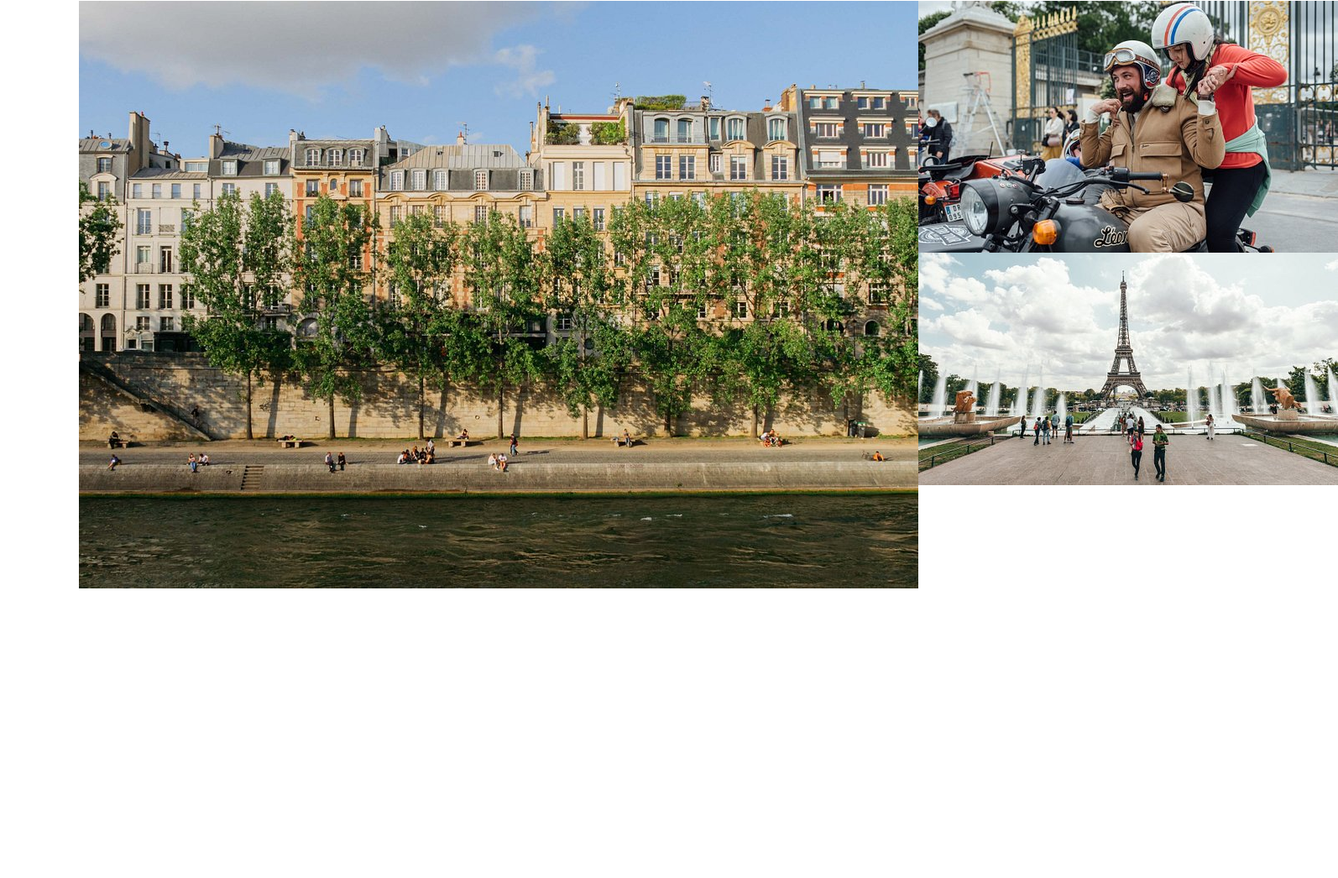
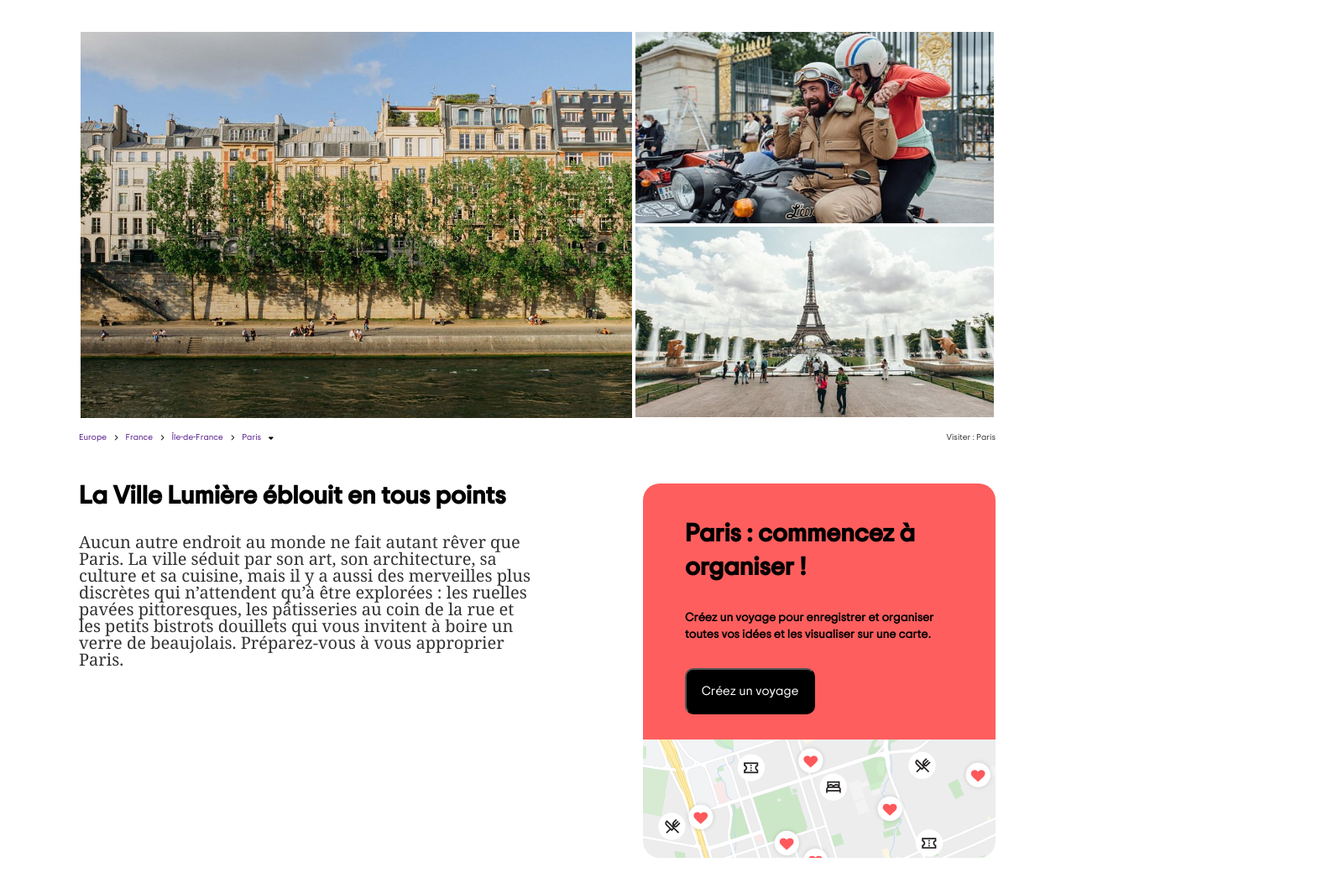
Before and after one commit to thibaultaprtn/tripadvisor, a plain HTML site: page index.html in a window 1280 px wide. Shown: the part 315-1361 px from the top of the page at 84% size, 1594 px wide, since content can reach past the window. Before the commit the page ends 1019 px from the top, so only its background shows below. Drawn offline with Linux system fonts and the light colour scheme.

Commit message:
Partie 1 finie avec les bonus d'interactions hover

```diff
--- a/assets/css/style.css
+++ b/assets/css/style.css
@@ -42,7 +42,7 @@ header nav {
   display: flex;
   justify-content: space-between;
   align-items: center;
-  gap: 20px;
+  gap: 15px;
 }
 
 header img {
@@ -50,6 +50,8 @@ header img {
 }
 
 header nav div {
+  padding: 10px 10px;
+  border-radius: 30px;
   display: flex;
   justify-content: space-between;
   gap: 5px;
@@ -67,6 +69,14 @@ nav button {
   border-radius: 20px;
 }
 
+nav button:hover {
+  background-color: #4c4c4c;
+}
+
+div.hovergrey:hover {
+  background-color: #f2f2f2;
+}
+
 /* ----------------------------------------------- */
 /* --------------------- MAIN -------------------- */
 /* ----------------------------------------------- */
@@ -82,7 +92,7 @@ h1 {
 }
 
 main section p {
-  font-size: 15px;
+  font-size: 14px;
   color: #333333;
 }
 
@@ -103,12 +113,168 @@ main nav div {
   border-radius: 15px;
 }
 
+main nav div:hover {
+  background-color: black;
+  color: white;
+}
+
+main nav div:hover p {
+  color: white;
+}
+
 main nav p {
   font-family: TS-Med;
   font-size: 16px;
   font-weight: 400;
 }
 
+/* main nav p:hover {
+  color: white;
+} */
+
+/* ----------------------------------------------- */
+/* ----------------- GROUP PHOTO ---------------- */
+/* ----------------------------------------------- */
+
+.groupphoto {
+  display: flex;
+  justify-content: space-evenly;
+  height: 460px;
+}
+
+.leftpic {
+  flex: 3;
+  height: 100%;
+}
+.leftpic img {
+  margin: 2px 2px;
+  height: 100%;
+}
+
+.rightpics {
+  flex: 2;
+  display: flex;
+  flex-direction: column;
+}
+
+.rightpics img {
+  margin: 2px 2px;
+  height: 49.5%;
+}
 main img {
-  object-fit: scale-down;
+  object-fit: fill;
 }
+
+/* ----------------------------------------------- */
+/* ---------------------- NAV2 ------------------- */
+/* ----------------------------------------------- */
+
+.nav2 {
+  margin: 20px 0 50px 0;
+  display: flex;
+  justify-content: space-between;
+}
+
+.nav2left {
+  display: flex;
+  justify-content: space-between;
+  align-items: center;
+  gap: 9px;
+}
+
+.nav2 p,
+.nav2 a {
+  font-size: 10px;
+}
+
+a.linkover {
+  text-decoration: none;
+}
+
+a.linkover:hover {
+  text-decoration: underline;
+}
+
+.fa-chevron-right {
+  font-size: 7px;
+}
+.fa-caret-down {
+  font-size: 9px;
+}
+
+/* ----------------------------------------------- */
+/* ---------------------- BLOC 2 ------------------- */
+/* ----------------------------------------------- */
+
+.intermdiv {
+  height: 470px;
+  display: flex;
+  justify-content: space-between;
+  /* gap: 30px; */
+}
+
+.intermdivright {
+  border-radius: 50px;
+  width: 420px;
+  display: flex;
+  flex-direction: column;
+}
+
+.intermdivrightupper {
+  border-radius: 20px 20px 0 0;
+  background-color: #ff5e5e;
+  padding: 40px 50px 30px 50px;
+  display: flex;
+  flex-direction: column;
+  justify-content: space-between;
+  gap: 30px;
+}
+.intermdivright img {
+  border-radius: 0 0 20px 20px;
+  height: 30%;
+  object-fit: cover;
+}
+
+h2 {
+  font-family: TS-Med;
+  font-weight: bolder;
+  font-size: 30px;
+  margin-bottom: 30px;
+}
+
+#description {
+  font-family: Georgia;
+  font-size: 20px;
+}
+
+h3 {
+  font-family: TS-Med;
+  font-weight: bolder;
+  font-size: 30px;
+  line-height: 40px;
+}
+
+.intermdivrightupper p {
+  font-weight: bolder;
+  color: black;
+  line-height: 20px;
+}
+
+#voyage {
+  width: 155px;
+  height: 55px;
+  color: white;
+  background-color: black;
+  font-family: TS-Reg;
+  border-radius: 10px;
+  font-size: 15px;
+  font-weight: 400;
+}
+
+.groupphoto img:hover {
+  opacity: 0.75;
+}
+
+#voyage:hover {
+  background-color: #4c1c1d;
+}
--- a/index.html
+++ b/index.html
@@ -17,21 +17,21 @@
       <div class="container">
         <img src="./assets/img/tripadvisor_logo.svg" alt="tripadvisor_logo" />
         <nav>
-          <div>
+          <div class="hovergrey">
             <i class="fa-solid fa-pen"></i>
             <p>Avis</p>
           </div>
-          <div>
+          <div class="hovergrey">
             <i class="fa-regular fa-heart"></i>
             <p>Voyages</p>
           </div>
-          <div>
+          <div class="hovergrey">
             <i class="fa-regular fa-bell"></i>
             <p>Alertes</p>
           </div>
           <div>
             <button>Connectez-Vous</button>
-            <div>
+            <div class="hovergrey">
               <i class="fa-solid fa-cart-shopping"></i>
               <p>Panier</p>
             </div>
@@ -51,6 +51,11 @@
             cette page : <a href="">en savoir plus.</a>
           </p>
         </div>
+
+        <!----------------------------------------------------------------------------->
+        <!------------------------------- Navigation ---------------------------------->
+        <!----------------------------------------------------------------------------->
+
         <nav>
           <div>
             <p>Hôtels</p>
@@ -78,16 +83,67 @@
           </div>
         </nav>
 
-        <div class="flex">
-          <div style="flex: 1">
+        <!----------------------------------------------------------------------------->
+        <!------------------------------ Group Photos --------------------------------->
+        <!----------------------------------------------------------------------------->
+
+        <div class="groupphoto">
+          <div class="leftpic">
             <img src="./assets/img/view.jpg" alt="paris" />
           </div>
-          <div
-            class="flex"
-            style="flex: 5; display: flex; flex-direction: column"
-          >
+          <div class="rightpics">
             <img src="./assets/img/caption-8.jpg" alt="paris2" />
             <img src="./assets/img/caption-9.jpg" alt="paris3" />
+          </div>
+        </div>
+
+        <!----------------------------------------------------------------------------->
+        <!---------------------------------- Nav 2 ------------------------------------>
+        <!----------------------------------------------------------------------------->
+
+        <div class="nav2">
+          <div class="nav2left">
+            <a href="" class="linkover">Europe</a>
+            <i class="fa-solid fa-chevron-right"></i>
+            <a href="" class="linkover">France</a>
+            <i class="fa-solid fa-chevron-right"></i>
+            <a href="" class="linkover">Île-de-France</a>
+            <i class="fa-solid fa-chevron-right"></i>
+            <a href="" class="linkover">Paris</a>
+            <i class="fa-solid fa-caret-down"></i>
+            <!-- rajouter un petit bouton -->
+          </div>
+          <p>Visiter : Paris</p>
+        </div>
+
+        <!----------------------------------------------------------------------------->
+        <!---------------------------------- BLOC2 ------------------------------------>
+        <!----------------------------------------------------------------------------->
+
+        <div class="intermdiv">
+          <div style="width: 540px">
+            <h2>La Ville Lumière éblouit en tous points</h2>
+            <p id="description">
+              Aucun autre endroit au monde ne fait autant rêver que Paris. La
+              ville séduit par son art, son architecture, sa culture et sa
+              cuisine, mais il y a aussi des merveilles plus discrètes qui
+              n’attendent qu’à être explorées : les ruelles pavées pittoresques,
+              les pâtisseries au coin de la rue et les petits bistrots douillets
+              qui vous invitent à boire un verre de beaujolais. Préparez-vous à
+              vous approprier Paris.
+            </p>
+          </div>
+
+          <div class="intermdivright">
+            <div class="intermdivrightupper">
+              <h3>Paris : commencez à organiser !</h3>
+              <p>
+                Créez un voyage pour enregistrer et organiser toutes vos idées
+                et les visualiser sur une carte.
+              </p>
+              <button id="voyage">Créez un voyage</button>
+            </div>
+            <img src="./assets/img/maps_cnuhsr.png" alt="maps" />
           </div>
         </div>
       </section>
```
Also changed, not shown: assets/img/maps_cnuhsr.png (added).
